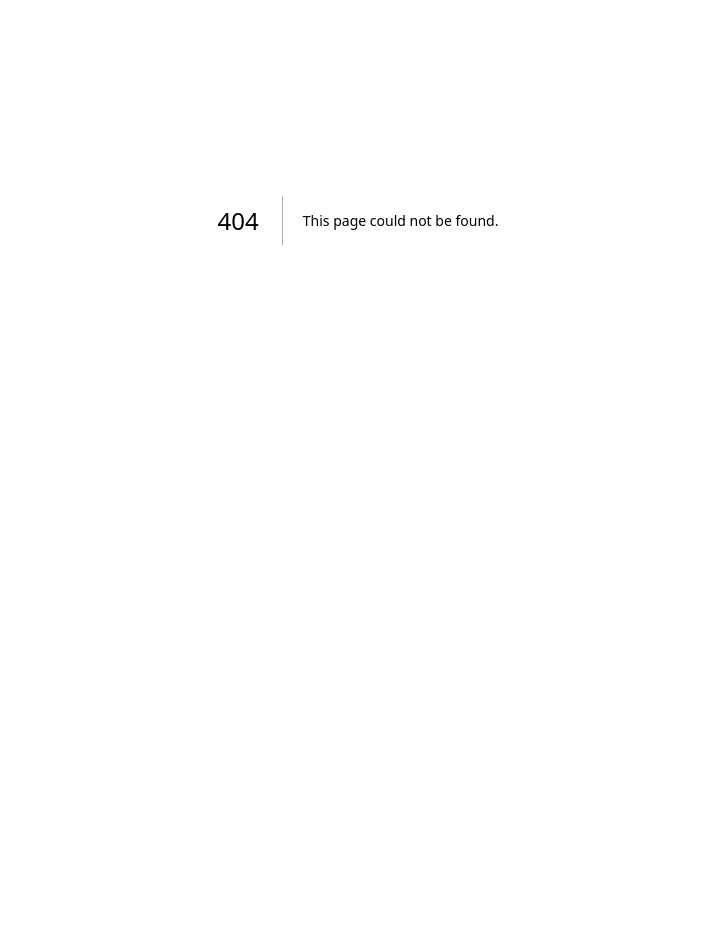
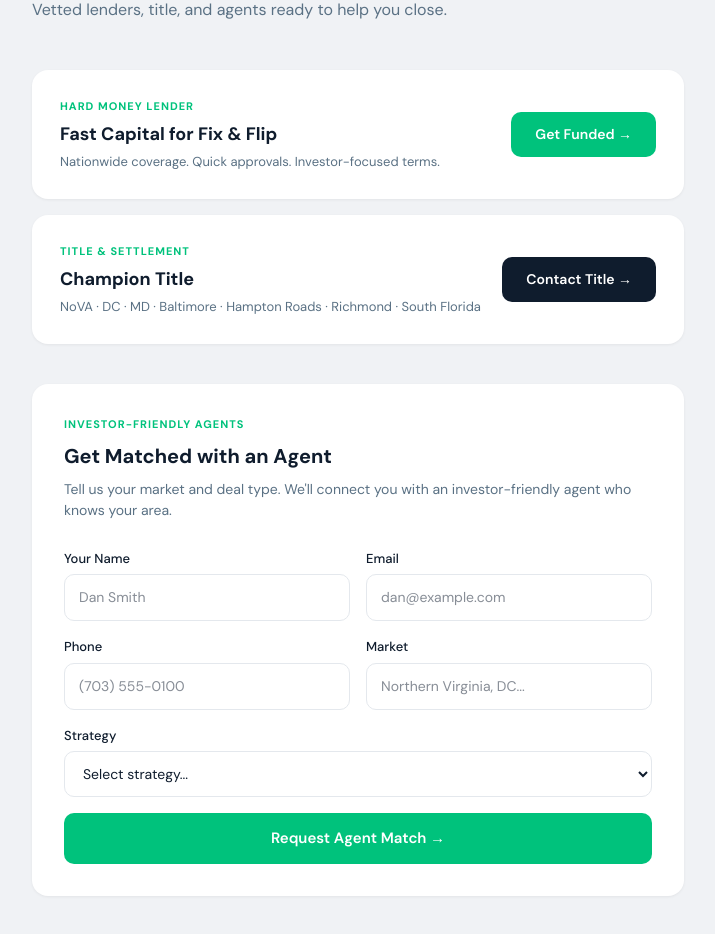
Before and after one commit to freedealcalc/freedealcalc, a Next.js app: page /partners in a window 1280 px wide. Before the commit this address had no page. Shown: the part 180-1114 px from the top of the page, without its empty margins (282-997 px from the left). Before the commit the page ends 800 px from the top, so only its background shows below. Built offline with nearby package versions, Linux system fonts and the light colour scheme.

Commit message:
Partners page, login skip onboarding, View button wired

```diff
--- /dev/null
+++ b/app/api/freddie/agent-match/route.js
@@ -0,0 +1,27 @@
+export async function POST(request) {
+  try {
+    const body = await request.json();
+    const { name, email, phone, market, strategy } = body;
+
+    await fetch('https://api.sendgrid.com/v3/mail/send', {
+      method: 'POST',
+      headers: {
+        'Authorization': `Bearer ${process.env.SENDGRID_API_KEY}`,
+        'Content-Type': 'application/json',
+      },
+      body: JSON.stringify({
+        personalizations: [{ to: [{ email: 'dan@hssvirginia.com' }] }],
+        from: { email: 'info@freedealcalc.com', name: 'FreeDealCalc' },
+        subject: `Agent Match Request — ${market}`,
+        content: [{
+          type: 'text/plain',
+          value: `New agent match request:\n\nName: ${name}\nEmail: ${email}\nPhone: ${phone}\nMarket: ${market}\nStrategy: ${strategy}`
+        }]
+      })
+    });
+
+    return Response.json({ success: true });
+  } catch(e) {
+    return Response.json({ error: 'Failed to send' }, { status: 500 });
+  }
+}
--- /dev/null
+++ b/app/partners/page.js
@@ -0,0 +1,123 @@
+'use client';
+import { useState } from 'react';
+
+export default function PartnersPage() {
+  return (
+    <div style={{ minHeight: '100vh', background: '#f0f2f5', fontFamily: 'DM Sans, sans-serif' }}>
+      <nav style={{ background: '#0f1c2d', height: '56px', display: 'flex', alignItems: 'center', justifyContent: 'space-between', padding: '0 24px' }}>
+        <a href="/" style={{ fontFamily: 'Georgia, serif', fontStyle: 'italic', fontSize: '20px', color: 'white', textDecoration: 'none' }}>
+          FreeDeal<span style={{ color: '#00C27C' }}>Calc</span>
+        </a>
+        <a href="/dashboard" style={{ fontSize: '13px', color: '#94a8b8', textDecoration: 'none' }}>My Dashboard</a>
+      </nav>
+
+      <div style={{ maxWidth: '700px', margin: '0 auto', padding: '60px 24px' }}>
+        <h1 style={{ fontSize: '36px', fontWeight: '700', color: '#0f1c2d', marginBottom: '8px' }}>Partners</h1>
+        <p style={{ fontSize: '16px', color: '#5a7184', marginBottom: '48px' }}>Vetted lenders, title, and agents ready to help you close.</p>
+
+        {/* Hard Money Lender */}
+        <div style={{ background: 'white', borderRadius: '16px', padding: '28px', marginBottom: '16px', boxShadow: '0 1px 3px rgba(0,0,0,0.06)', display: 'flex', alignItems: 'center', justifyContent: 'space-between', flexWrap: 'wrap', gap: '16px' }}>
+          <div>
+            <div style={{ fontSize: '11px', fontWeight: '700', color: '#00C27C', letterSpacing: '1px', textTransform: 'uppercase', marginBottom: '6px' }}>Hard Money Lender</div>
+            <div style={{ fontSize: '18px', fontWeight: '700', color: '#0f1c2d', marginBottom: '4px' }}>Fast Capital for Fix & Flip</div>
+            <div style={{ fontSize: '13px', color: '#5a7184' }}>Nationwide coverage. Quick approvals. Investor-focused terms.</div>
+          </div>
+          <a href="https://newsilver.com" target="_blank" rel="noopener noreferrer"
+            style={{ padding: '12px 24px', background: '#00C27C', color: 'white', borderRadius: '10px', textDecoration: 'none', fontSize: '14px', fontWeight: '600', whiteSpace: 'nowrap' }}>
+            Get Funded →
+          </a>
+        </div>
+
+        {/* Champion Title */}
+        <div style={{ background: 'white', borderRadius: '16px', padding: '28px', marginBottom: '40px', boxShadow: '0 1px 3px rgba(0,0,0,0.06)', display: 'flex', alignItems: 'center', justifyContent: 'space-between', flexWrap: 'wrap', gap: '16px' }}>
+          <div>
+            <div style={{ fontSize: '11px', fontWeight: '700', color: '#00C27C', letterSpacing: '1px', textTransform: 'uppercase', marginBottom: '6px' }}>Title & Settlement</div>
+            <div style={{ fontSize: '18px', fontWeight: '700', color: '#0f1c2d', marginBottom: '4px' }}>Champion Title</div>
+            <div style={{ fontSize: '13px', color: '#5a7184' }}>NoVA · DC · MD · Baltimore · Hampton Roads · Richmond · South Florida</div>
+          </div>
+          <a href="https://championtitle.com" target="_blank" rel="noopener noreferrer"
+            style={{ padding: '12px 24px', background: '#0f1c2d', color: 'white', borderRadius: '10px', textDecoration: 'none', fontSize: '14px', fontWeight: '600', whiteSpace: 'nowrap' }}>
+            Contact Title →
+          </a>
+        </div>
+
+        {/* Agent Match Form */}
+        <div style={{ background: 'white', borderRadius: '16px', padding: '32px', boxShadow: '0 1px 3px rgba(0,0,0,0.06)' }}>
+          <div style={{ fontSize: '11px', fontWeight: '700', color: '#00C27C', letterSpacing: '1px', textTransform: 'uppercase', marginBottom: '8px' }}>Investor-Friendly Agents</div>
+          <div style={{ fontSize: '20px', fontWeight: '700', color: '#0f1c2d', marginBottom: '8px' }}>Get Matched with an Agent</div>
+          <div style={{ fontSize: '14px', color: '#5a7184', marginBottom: '28px' }}>Tell us your market and deal type. We'll connect you with an investor-friendly agent who knows your area.</div>
+          <AgentForm />
+        </div>
+
+      </div>
+      <style>{`@import url('https://fonts.googleapis.com/css2?family=DM+Sans:wght@400;500;600;700&display=swap');`}</style>
+    </div>
+  );
+}
+
+function AgentForm() {
+  const [form, setForm] = useState({ name: '', email: '', phone: '', market: '', strategy: '' });
+  const [submitted, setSubmitted] = useState(false);
+  const [loading, setLoading] = useState(false);
+
+  function set(key, val) {
+    setForm(f => ({ ...f, [key]: val }));
+  }
+
+  async function handleSubmit() {
+    if (!form.name || !form.email || !form.market) return;
+    setLoading(true);
+    try {
+      await fetch('/api/agent-match', {
+        method: 'POST',
+        headers: { 'Content-Type': 'application/json' },
+        body: JSON.stringify(form),
+      });
+      setSubmitted(true);
+    } catch(e) {}
+    setLoading(false);
+  }
+
+  if (submitted) return (
+    <div style={{ textAlign: 'center', padding: '20px 0' }}>
+      <div style={{ fontSize: '32px', marginBottom: '12px' }}>✅</div>
+      <div style={{ fontSize: '16px', fontWeight: '600', color: '#0f1c2d', marginBottom: '8px' }}>Got it — we'll be in touch.</div>
+      <div style={{ fontSize: '14px', color: '#5a7184' }}>Expect a response within 1 business day.</div>
+    </div>
+  );
+
+  return (
+    <div style={{ display: 'grid', gridTemplateColumns: '1fr 1fr', gap: '16px' }}>
+      {[
+        { key: 'name', label: 'Your Name', placeholder: 'Dan Smith', type: 'text' },
+        { key: 'email', label: 'Email', placeholder: 'dan@example.com', type: 'email' },
+        { key: 'phone', label: 'Phone', placeholder: '(703) 555-0100', type: 'tel' },
+        { key: 'market', label: 'Market', placeholder: 'Northern Virginia, DC...', type: 'text' },
+      ].map(f => (
+        <div key={f.key}>
+          <label style={{ fontSize: '13px', fontWeight: '500', color: '#0f1c2d', display: 'block', marginBottom: '6px' }}>{f.label}</label>
+          <input type={f.type} value={form[f.key]} onChange={e => set(f.key, e.target.value)}
+            placeholder={f.placeholder}
+            style={{ width: '100%', padding: '12px 14px', borderRadius: '10px', border: '1.5px solid #e4e8ed', fontSize: '14px', fontFamily: 'DM Sans, sans-serif', outline: 'none', color: '#0f1c2d', boxSizing: 'border-box' }} />
+        </div>
+      ))}
+      <div style={{ gridColumn: '1 / -1' }}>
+        <label style={{ fontSize: '13px', fontWeight: '500', color: '#0f1c2d', display: 'block', marginBottom: '6px' }}>Strategy</label>
+        <select value={form.strategy} onChange={e => set('strategy', e.target.value)}
+          style={{ width: '100%', padding: '12px 14px', borderRadius: '10px', border: '1.5px solid #e4e8ed', fontSize: '14px', fontFamily: 'DM Sans, sans-serif', outline: 'none', color: '#0f1c2d', background: 'white' }}>
+          <option value="">Select strategy...</option>
+          <option value="Flip">Fix & Flip</option>
+          <option value="Wholesale">Wholesale</option>
+          <option value="Rental">Rental / Buy & Hold</option>
+          <option value="BRRRR">BRRRR</option>
+        </select>
+      </div>
+      <div style={{ gridColumn: '1 / -1' }}>
+        <button onClick={handleSubmit} disabled={loading}
+          style={{ width: '100%', padding: '14px', background: '#00C27C', color: 'white', border: 'none', borderRadius: '10px', fontSize: '15px', fontWeight: '600', cursor: loading ? 'not-allowed' : 'pointer', opacity: loading ? 0.7 : 1 }}>
+          {loading ? 'Sending...' : 'Request Agent Match →'}
+        </button>
+      </div>
+    </div>
+  );
+}
```
